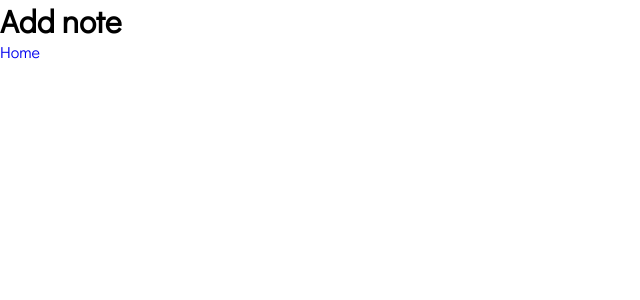
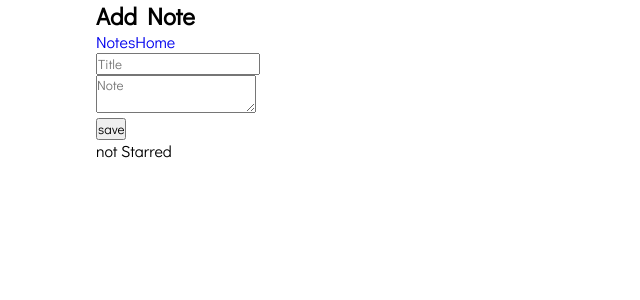
Before and after one commit to Roshan-Roy/notes-app-frontend, a React (Vite) app: page /add in a window 1280 px wide. Shown: the top 300 px of the page, without its empty margins (0-640 px from the left). Built offline with nearby package versions, Linux system fonts and the light colour scheme; sample sign-in values are in the browser's storage.

Commit message:
add notes functionality completed

```diff
--- a/src/App.jsx
+++ b/src/App.jsx
@@ -1,6 +1,5 @@
 import AppContext from './components/AppContext'
 import "./styles/auth-pages.css"
-import "./styles/dialog.css"
 import "./App.css"
 
 function App() {
--- a/src/pages/AddNote.jsx
+++ b/src/pages/AddNote.jsx
@@ -1,9 +1,126 @@
 import { Link } from "react-router-dom"
+import { useState, useEffect, useRef } from "react"
+import axios from "axios"
+import "../styles/addnote.css"
+
 export default function AddNote() {
+    const [onceChecked, uptOnceChecked] = useState(false)
+    const [disabled, uptDisabled] = useState(false)
+    const [starred, uptStarred] = useState(false)
+    const dialog = useRef()
+    const abortController = useRef()
+    const [inpObj, uptInpObj] = useState({
+        title: "",
+        note: ""
+    })
+    const [errors, uptErrors] = useState({
+        titleError: "",
+        noteError: "",
+        serverError: ""
+    })
+    const uptTitleError = (msg) => {
+        uptErrors(e => ({ ...e, titleError: msg }))
+    }
+    const uptNoteError = (msg) => {
+        uptErrors(e => ({ ...e, noteError: msg }))
+    }
+    const uptServerError = (msg) => {
+        uptErrors(e => ({ ...e, serverError: msg }))
+    }
+    const validate = (title, note) => {
+        let titleValidated = false
+        let noteValidated = false
+        if (title === "") uptTitleError("Title must not be empty")
+        else if (title.length > 30) uptTitleError("Max length is 30 characters")
+        else {
+            uptTitleError("")
+            titleValidated = true
+        }
+        if (note === "") uptNoteError("Note must not be empty")
+        else if (note.length > 1000) uptNoteError("Max length is 1000 characters")
+        else {
+            uptNoteError("")
+            noteValidated = true
+        }
+        return titleValidated && noteValidated
+    }
+    const handleSaveBtn = async () => {
+        if (!onceChecked) uptOnceChecked(true)
+        if (validate(inpObj.title.trim(), inpObj.note.trim())) {
+            uptDisabled(true)
+            uptServerError("")
+            const apiUrl = "http://localhost:5000/api/notes"
+            const { token } = JSON.parse(sessionStorage.getItem("my-notes-user"))
+            const headers = {
+                "Authorization": `Bearer ${token}`
+            }
+            try {
+                const createdNote = await axios.post(apiUrl, {
+                    title: inpObj.title.trim(),
+                    description: inpObj.note.trim(),
+                    starred
+                }, {
+                    headers,
+                    signal: abortController.current.signal
+                })
+                dialog.current.showModal()
+                uptInpObj(e => ({ title: "", note: "" }))
+                uptOnceChecked(false)
+                uptDisabled(false)
+                uptStarred(false)
+            } catch (e) {
+                if (e.name != "canceledError") {
+                    uptDisabled(false)
+                    uptServerError("Something went wrong")
+                }
+            }
+        }
+    }
+    const handleContinueBtnClick = () => {
+        dialog.current.close()
+    }
+
+    useEffect(() => {
+        if (onceChecked) validate(inpObj.title.trim(), inpObj.note.trim())
+    }, [inpObj])
+
+    useEffect(() => {
+        abortController.current = new AbortController()
+        return () => {
+            abortController.current.abort()
+        }
+    }, [])
+
     return (
-        <>
-            <h1>Add note</h1>
-            <Link to="/home">Home</Link>
-        </>
+        <section className="add-note">
+            <div className="header">
+                <div className="container">
+                    <h2>Add Note</h2>
+                    <Link to="/notes">Notes</Link>
+                    <Link to="/">Home</Link>
+                </div>
+            </div>
+            <div className="add-upt-inputs">
+                <div className="container">
+                    <input type="text" value={inpObj.title} placeholder="Title" onChange={i => uptInpObj(e => ({ ...e, title: i.target.value }))} disabled={disabled} />
+                    <p className="error inp">{errors.titleError}</p>
+                    <textarea value={inpObj.note} placeholder="Note" onChange={i => uptInpObj(e => ({ ...e, note: i.target.value }))} disabled={disabled}></textarea>
+                    <p className="error inp">{errors.noteError}</p>
+                </div>
+            </div>
+            <div className="save-footer">
+                <div className="container">
+                    <p className="error server">{errors.serverError}</p>
+                    <button onClick={handleSaveBtn} disabled={disabled}>{disabled ? "saving" : "save"}</button>
+                    <p onClick={() => {
+                        if (!disabled) uptStarred(e => !e)
+                    }}>{starred ? "starred" : "not Starred"}</p>
+                </div>
+            </div>
+            <dialog ref={dialog} className="dialog-box">
+                <h2>Note Created</h2>
+                <button onClick={handleContinueBtnClick}>Okay</button>
+            </dialog>
+        </section>
     )
 }
--- a/src/pages/Home.jsx
+++ b/src/pages/Home.jsx
@@ -4,6 +4,7 @@ import { useAuthFunc } from "../components/AppContext"
 import { AiOutlineInfoCircle } from "react-icons/ai"
 import { FiLogOut } from "react-icons/fi"
 import { FaArrowRight } from "react-icons/fa"
+import "../styles/dialog_1.css"
 import "../styles/home.css"
 
 export default function Home() {
@@ -53,7 +54,7 @@ export default function Home() {
           <div className="home-image-container"></div>
         </div>
       </div>
-      <dialog ref={dialog} className="dialog-box">
+      <dialog ref={dialog} className="dialog-box-1">
         <div className="image-container"></div>
         <h2>Comeback Soon!</h2>
         <p>Are you sure you want to logout?</p>
--- a/src/pages/Notes.jsx
+++ b/src/pages/Notes.jsx
@@ -42,7 +42,7 @@ export default function Notes() {
     const fetchAllNotes = async () => {
       try {
         const url = "http://localhost:5000/api/notes"
-        const { token } = JSON.parse(sessionStorage["my-notes-user"])
+        const { token } = JSON.parse(sessionStorage.getItem("my-notes-user"))
         const headers = {
           "Authorization": `Bearer ${token}`
         }
--- a/src/styles/dialog.css
+++ b/src/styles/dialog_1.css
@@ -1,4 +1,4 @@
-.dialog-box {
+.dialog-box-1 {
     color: #333;
     top: 50%;
     left: 50%;
--- a/src/styles/notes.css
+++ b/src/styles/notes.css
@@ -139,7 +139,7 @@
 
         .container .load-wrapper {
             position: relative;
-            height: calc(100vh - 120px);
+            height: calc(100vh - 150px);
             min-height: 275px;
             display: flex;
             justify-content: center;
```
Also changed, not shown: src/styles/addnote.css (added).
